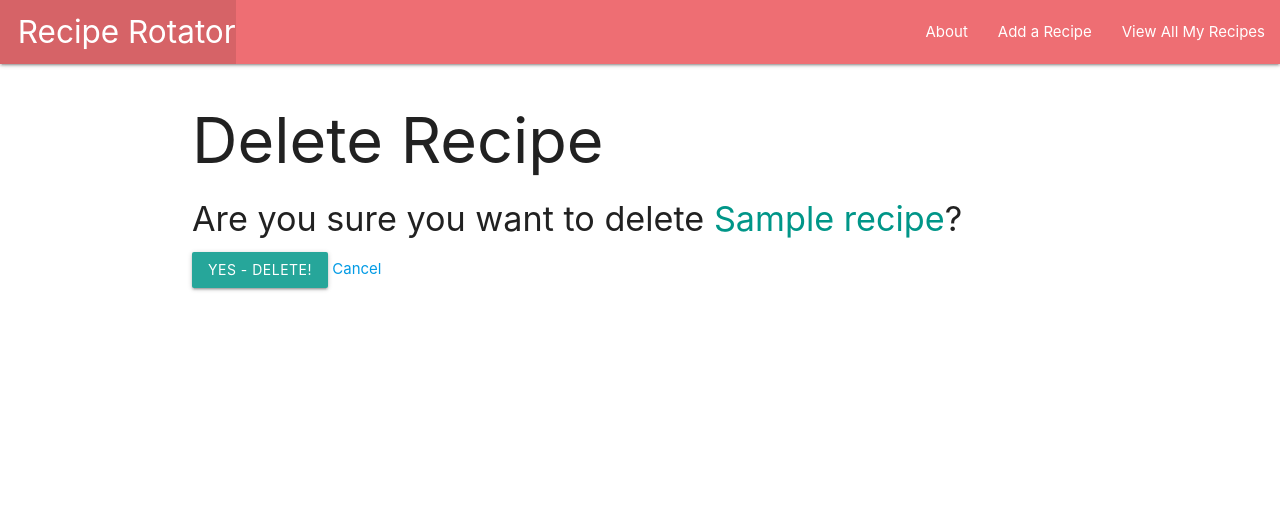
After one commit to oleomark/RecipeRotator, a Django app: page /recipes/1/delete/ in a window 1280 px wide. The commit adds this page. Shown: the top 528 px of the page. Run offline with Django 3.2, Linux system fonts and the light colour scheme; tables that the repository leaves empty hold one stand-in row (values such as "Sample post").

Commit message:
Fix DB issues, finish CRUD for first model

```diff
--- /dev/null
+++ b/reciperotator/main_app/templates/main_app/recipe_confirm_delete.html
@@ -0,0 +1,13 @@
+{% extends 'base.html' %}
+
+{% block content %}
+  <h1>Delete Recipe</h1>
+
+  <h4>Are you sure you want to delete <span class="teal-text">{{ object.name }}</span>?</h4>
+
+  <form action="" method="POST">
+    {% csrf_token %}
+    <input type="submit" value="Yes - Delete!" class="btn">
+    <a href="{% url 'detail' recipe.id %}">Cancel</a>
+  </form>
+{% endblock %}
--- a/reciperotator/main_app/templates/main_app/recipe_form.html
+++ b/reciperotator/main_app/templates/main_app/recipe_form.html
@@ -1,6 +1,11 @@
 {% extends 'base.html' %}
 
 {% block content %}
+  {% if object %}
+    <h1>Edit <span class="teal-text">{{object.name}}</span></h1>
+  {% else %}
+    <h1>Add Recipe</h1>
+  {% endif %}
   <form action="" method="POST">
     {% csrf_token %}
     <table>
```
Also changed, not shown: reciperotator/main_app/migrations/0001_initial.py.
